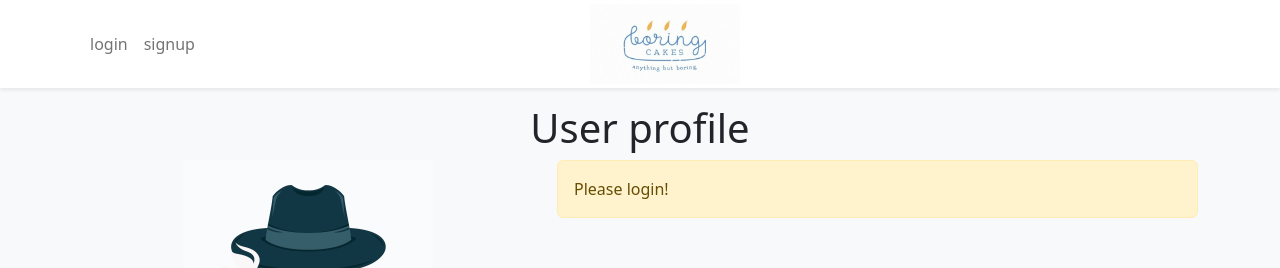
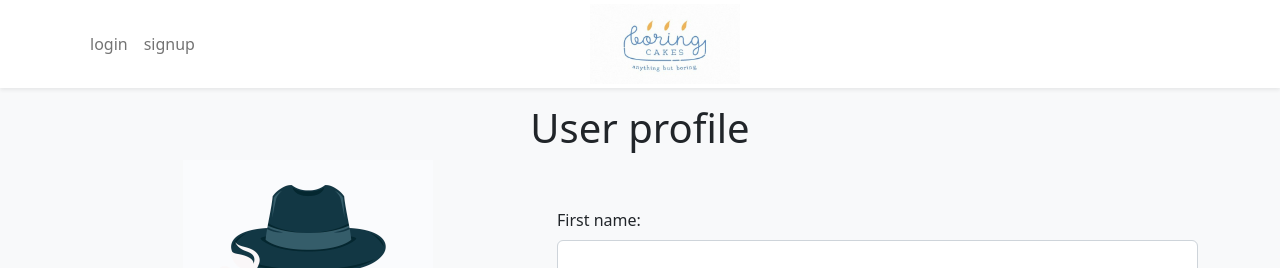
Before and after one commit to HannaTylna/webshop, a React (Create React App) app in the folder packages/frontend/: page /profile in a window 1280 px wide. Shown: the top 268 px of the page. Built offline with nearby package versions, Linux system fonts and the light colour scheme; no server answers.

Commit message:
delete error handling

```diff
--- a/packages/frontend/src/pages/UserPage.tsx
+++ b/packages/frontend/src/pages/UserPage.tsx
@@ -13,7 +13,6 @@ export default function UserPage() {
   const [userEmail, setUserEmail] = useState<string>("")
   const [userPhoneNumber, setUserPhoneNumber] = useState<string>("")
   const [userDeliveryAddress, setUserDeliveryAddress] = useState<string>("")
-  const [errorMessage, setErrorMessage] = useState("")
 
   const getCurrentUser = async () => {
     try {
@@ -24,7 +23,7 @@ export default function UserPage() {
       setUserPhoneNumber(response.data.phoneNumber)
       setUserDeliveryAddress(response.data.deliveryAddress)
     } catch (error) {
-      setErrorMessage("Please login!")
+      console.log(error)
     }
   }
 
@@ -58,12 +57,6 @@ export default function UserPage() {
           <img src={avatar} alt="profile avatar" height={250} width={250} />
         </Col>
         <Col sm={7}>
-          {errorMessage && (
-            <p className="alert alert-warning" role="alert">
-              {" "}
-              {errorMessage}{" "}
-            </p>
-          )}
           <Form className="mt-5" onSubmit={handleOnUpdate}>
             <Form.Group className="mb-3" controlId="formBasicFirstName">
               <Form.Label>First name:</Form.Label>
```
